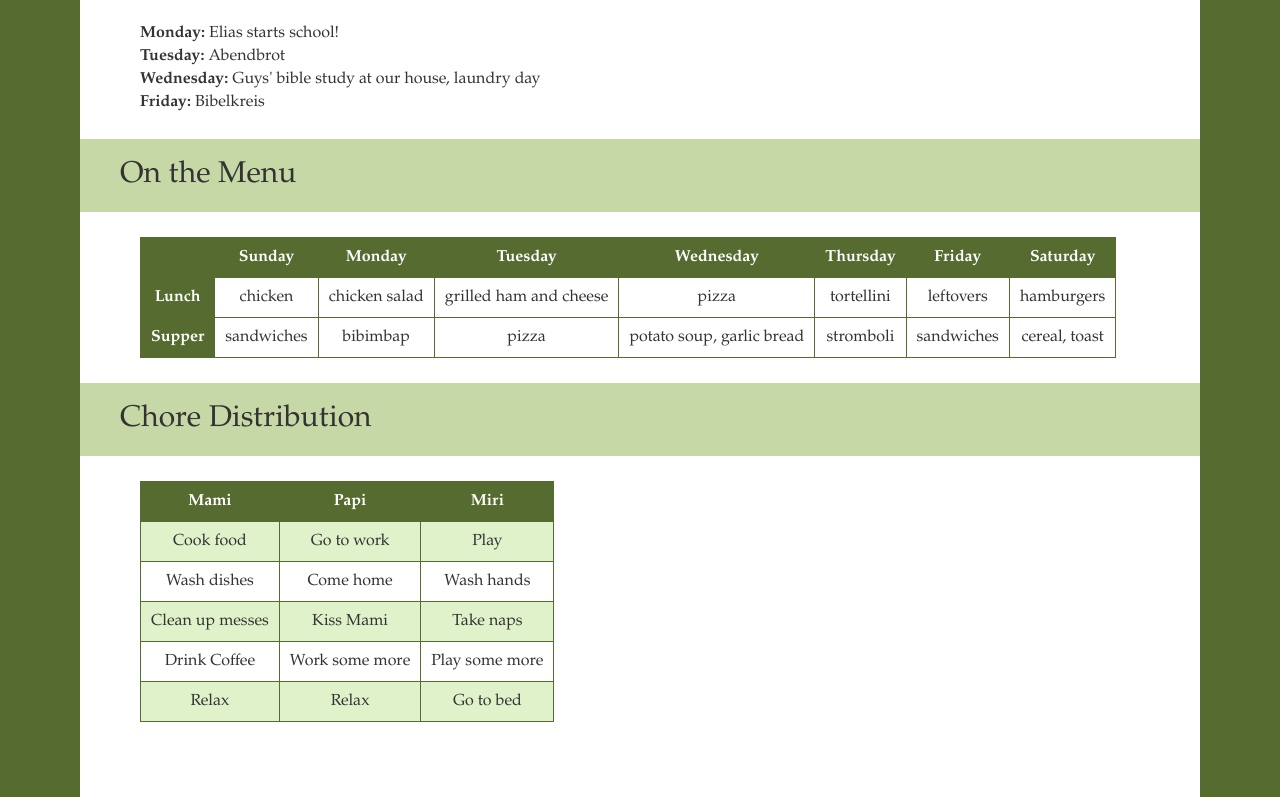
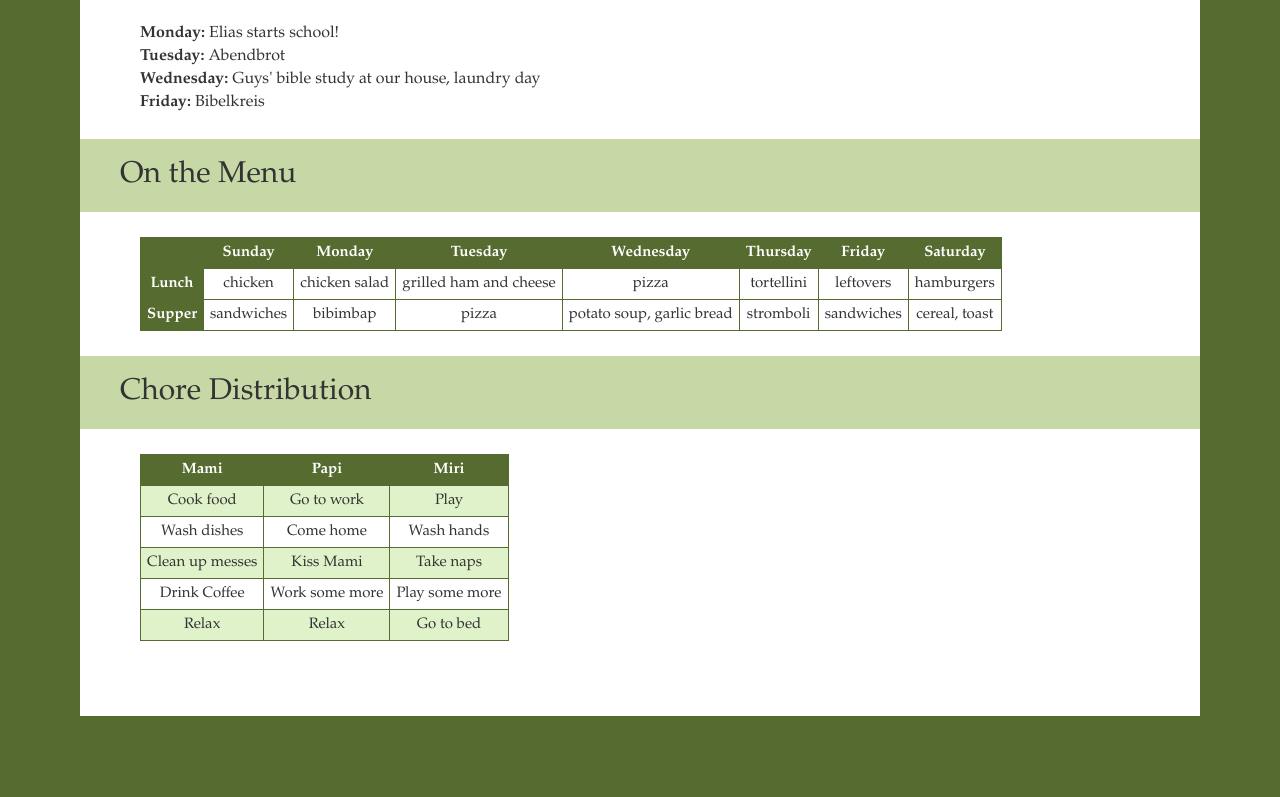
Before and after one commit to evilliger/evilliger.github.io, a plain HTML site: page index.html in a window 1280 px wide. Shown: the part 1031-1828 px from the top of the page. After the commit the page ends 1747 px from the top, so only its background shows below. Drawn offline with Linux system fonts and the light colour scheme.

Commit message:
change table font and padding

```diff
--- a/index.html
+++ b/index.html
@@ -13,13 +13,14 @@
 			table {
 				text-align: center;
 				border-collapse: collapse;
+				font-size: 15px;
 			}
 			td {
 				border: solid 1px darkolivegreen;
-				padding: 10px;
+				padding: 6px;
 			}
 			th {
-				padding: 10px;
+				padding: 6px;
 				background-color: darkolivegreen;
 				border: solid 1px darkolivegreen;
 				text-align: center;
```
